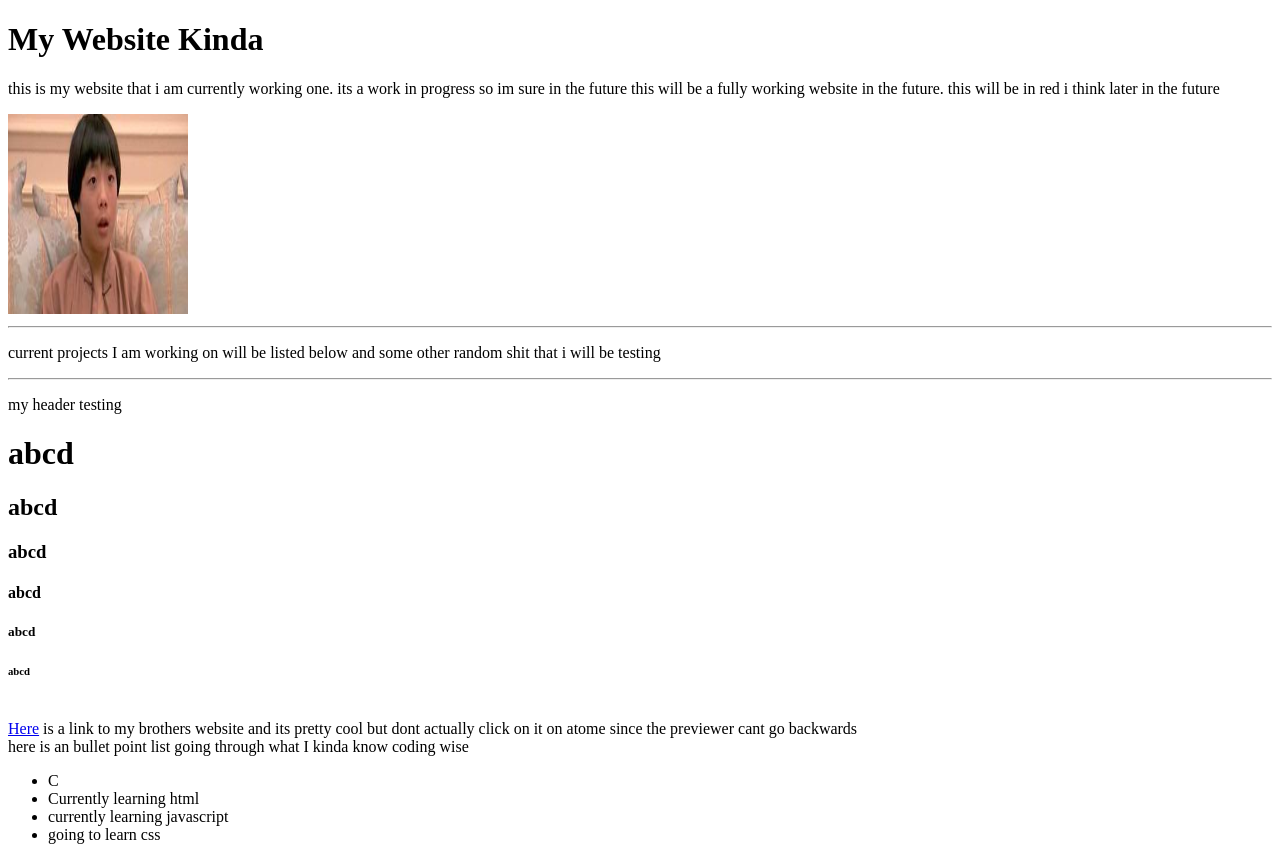
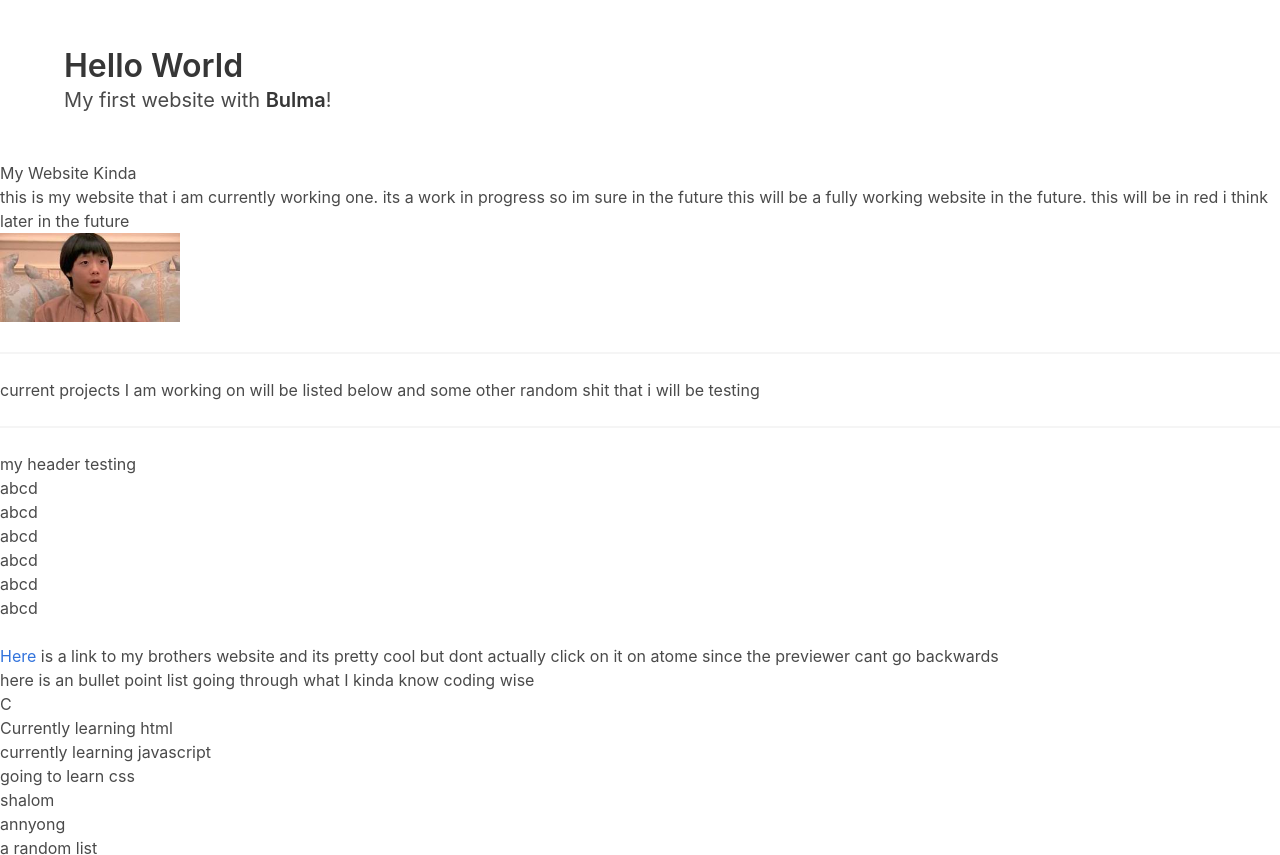
Before and after one commit to luckuisha/luckuisha.github.io, a plain HTML site: page index.html in a window 1280 px wide. Shown: the top 855 px of the page. Drawn offline with nearby package versions, Linux system fonts and the light colour scheme.

Commit message:
bulma implementation setup

```diff
--- a/index.html
+++ b/index.html
@@ -1,7 +1,26 @@
 <!DOCTYPE html>
 <html>
+  <head>
+    <meta charset="utf-8">
+    <meta name="viewport" content="width=device-width, initial-scale=1">
+    <title>Hello Bulma!</title>
+    <link rel="stylesheet" href="https://cdnjs.cloudflare.com/ajax/libs/bulma/0.7.1/css/bulma.min.css">
+    <script defer src="https://use.fontawesome.com/releases/v5.1.0/js/all.js"></script>
+  </head>
+  <body>
+  <section class="section">
+    <div class="container">
+      <h1 class="title">
+        Hello World
+      </h1>
+      <p class="subtitle">
+        My first website with <strong>Bulma</strong>!
+      </p>
+    </div>
+  </section>
+  </body>
+<head>
 
-<head>
   <title>
     Kyu's Wesbite
   </title>
```
